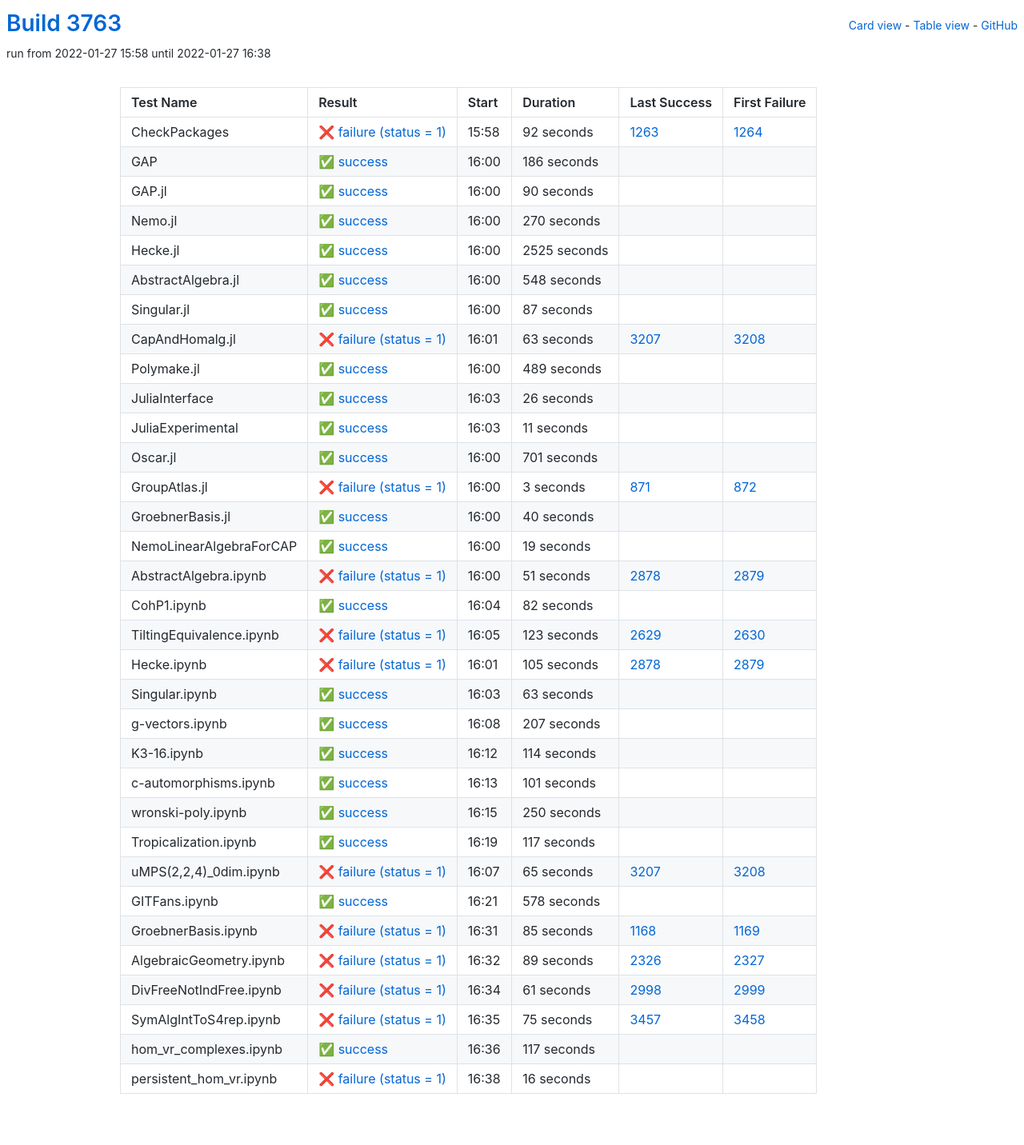
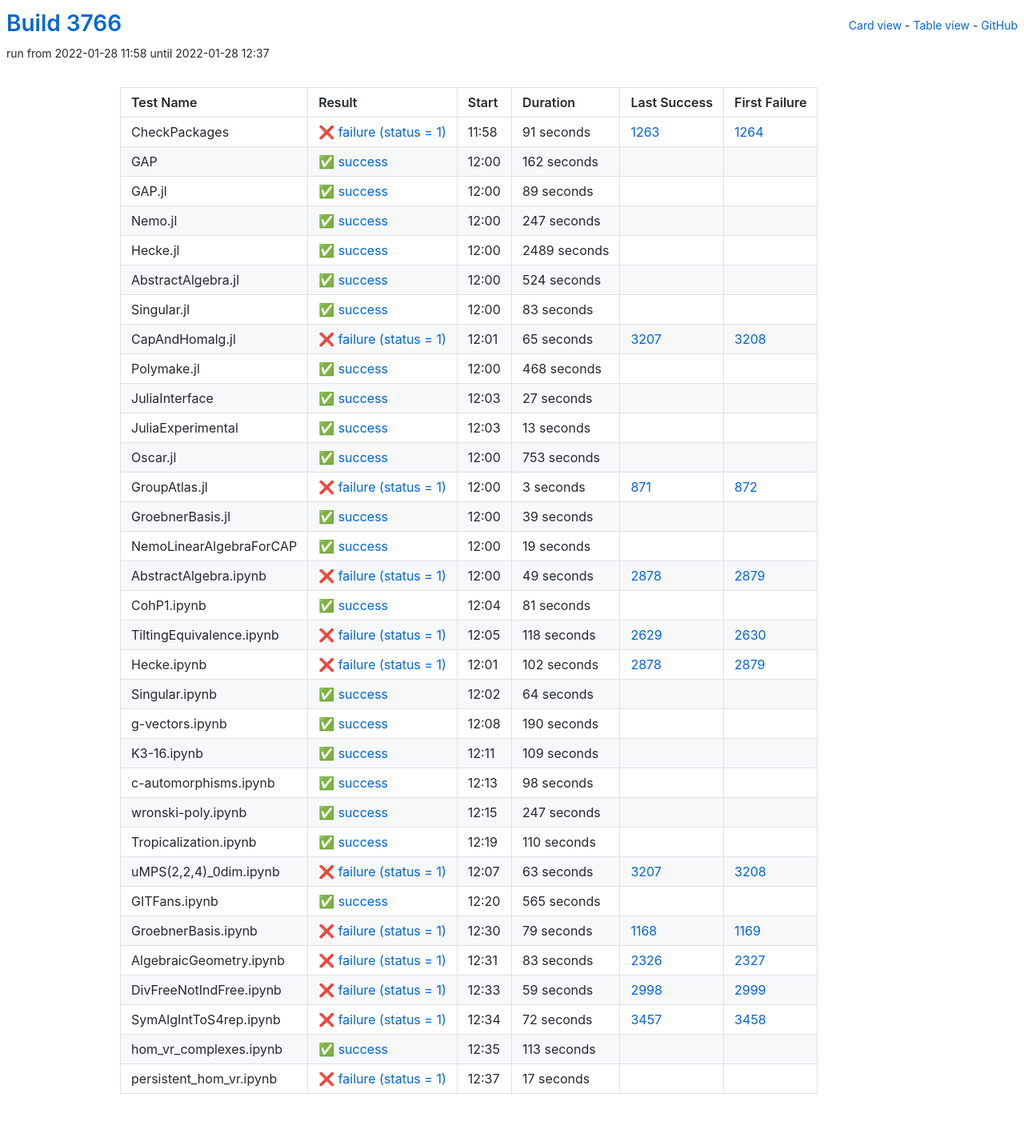
Before and after one commit to oscar-system/oscar-ci-status-stable, a Jekyll site: the page built from table.html, in a window 1280 px wide. Shown: the whole page at 80% size. Built offline with Jekyll 4.4.1, drawn with Linux system fonts in a browser that asks for light colours.

Commit message:
Build #3766

```diff
--- a/_data/ci.yml
+++ b/_data/ci.yml
@@ -1,6 +1,6 @@
 ---
-build: 3763
-build_url: https://oscarci.mathematik.uni-kl.de/job/oscar-stable/3763/
+build: 3766
+build_url: https://oscarci.mathematik.uni-kl.de/job/oscar-stable/3766/
 job: oscar-stable
 organization: oscar-system
 repo: oscar-ci-status-stable
@@ -8,152 +8,152 @@ repourl: https://github.com/oscar-system/oscar-ci-status-stable
 tests:
 - name: CheckPackages
   id: checkpackages
-  log: https://oscarci.mathematik.uni-kl.de/job/oscar-stable/3763/artifact/logs/build-3763/CheckPackages.log
-  start: 2022-01-27 15:58
+  log: https://oscarci.mathematik.uni-kl.de/job/oscar-stable/3766/artifact/logs/build-3766/CheckPackages.log
+  start: 2022-01-28 11:58
   success: false
   exitcode: 1
   status: failure
-  duration: 92
+  duration: 91
   last_success: 1263
   last_success_url: https://oscarci.mathematik.uni-kl.de/job/oscar-stable/1263/
   first_failure: 1264
   first_failure_url: https://oscarci.mathematik.uni-kl.de/job/oscar-stable/1264/
 - name: GAP
   id: gap
-  log: https://oscarci.mathematik.uni-kl.de/job/oscar-stable/3763/artifact/logs/build-3763/GAP.log
-  start: 2022-01-27 16:00
+  log: https://oscarci.mathematik.uni-kl.de/job/oscar-stable/3766/artifact/logs/build-3766/GAP.log
+  start: 2022-01-28 12:00
   success: true
   exitcode: 0
   status: success
-  duration: 186
+  duration: 162
   last_success: false
   last_success_url:
   first_failure: false
   first_failure_url:
 - name: GAP.jl
   id: gap-jl
-  log: https://oscarci.mathematik.uni-kl.de/job/oscar-stable/3763/artifact/logs/build-3763/GAP.jl.log
-  start: 2022-01-27 16:00
+  log: https://oscarci.mathematik.uni-kl.de/job/oscar-stable/3766/artifact/logs/build-3766/GAP.jl.log
+  start: 2022-01-28 12:00
   success: true
   exitcode: 0
   status: success
-  duration: 90
+  duration: 89
   last_success: false
   last_success_url:
   first_failure: false
   first_failure_url:
 - name: Nemo.jl
   id: nemo-jl
-  log: https://oscarci.mathematik.uni-kl.de/job/oscar-stable/3763/artifact/logs/build-3763/Nemo.jl.log
-  start: 2022-01-27 16:00
+  log: https://oscarci.mathematik.uni-kl.de/job/oscar-stable/3766/artifact/logs/build-3766/Nemo.jl.log
+  start: 2022-01-28 12:00
   success: true
   exitcode: 0
   status: success
-  duration: 270
+  duration: 247
   last_success: false
   last_success_url:
   first_failure: false
   first_failure_url:
 - name: Hecke.jl
   id: hecke-jl
-  log: https://oscarci.mathematik.uni-kl.de/job/oscar-stable/3763/artifact/logs/build-3763/Hecke.jl.log
-  start: 2022-01-27 16:00
+  log: https://oscarci.mathematik.uni-kl.de/job/oscar-stable/3766/artifact/logs/build-3766/Hecke.jl.log
+  start: 2022-01-28 12:00
   success: true
   exitcode: 0
   status: success
-  duration: 2525
+  duration: 2489
   last_success: false
   last_success_url:
   first_failure: false
   first_failure_url:
 - name: AbstractAlgebra.jl
   id: abstractalgebra-jl
-  log: https://oscarci.mathematik.uni-kl.de/job/oscar-stable/3763/artifact/logs/build-3763/AbstractAlgebra.jl.log
-  start: 2022-01-27 16:00
+  log: https://oscarci.mathematik.uni-kl.de/job/oscar-stable/3766/artifact/logs/build-3766/AbstractAlgebra.jl.log
+  start: 2022-01-28 12:00
   success: true
   exitcode: 0
   status: success
-  duration: 548
+  duration: 524
   last_success: false
   last_success_url:
   first_failure: false
   first_failure_url:
 - name: Singular.jl
   id: singular-jl
-  log: https://oscarci.mathematik.uni-kl.de/job/oscar-stable/3763/artifact/logs/build-3763/Singular.jl.log
-  start: 2022-01-27 16:00
+  log: https://oscarci.mathematik.uni-kl.de/job/oscar-stable/3766/artifact/logs/build-3766/Singular.jl.log
+  start: 2022-01-28 12:00
   success: true
   exitcode: 0
   status: success
-  duration: 87
+  duration: 83
   last_success: false
   last_success_url:
   first_failure: false
   first_failure_url:
 - name: CapAndHomalg.jl
   id: capandhomalg-jl
-  log: https://oscarci.mathematik.uni-kl.de/job/oscar-stable/3763/artifact/logs/build-3763/CapAndHomalg.jl.log
-  start: 2022-01-27 16:01
+  log: https://oscarci.mathematik.uni-kl.de/job/oscar-stable/3766/artifact/logs/build-3766/CapAndHomalg.jl.log
+  start: 2022-01-28 12:01
   success: false
   exitcode: 1
   status: failure
-  duration: 63
+  duration: 65
   last_success: 3207
   last_success_url: https://oscarci.mathematik.uni-kl.de/job/oscar-stable/3207/
   first_failure: 3208
   first_failure_url: https://oscarci.mathematik.uni-kl.de/job/oscar-stable/3208/
 - name: Polymake.jl
   id: polymake-jl
-  log: https://oscarci.mathematik.uni-kl.de/job/oscar-stable/3763/artifact/logs/build-3763/Polymake.jl.log
-  start: 2022-01-27 16:00
+  log: https://oscarci.mathematik.uni-kl.de/job/oscar-stable/3766/artifact/logs/build-3766/Polymake.jl.log
+  start: 2022-01-28 12:00
   success: true
   exitcode: 0
   status: success
-  duration: 489
+  duration: 468
   last_success: false
   last_success_url:
   first_failure: false
   first_failure_url:
 - name: JuliaInterface
   id: juliainterface
-  log: https://oscarci.mathematik.uni-kl.de/job/oscar-stable/3763/artifact/logs/build-3763/JuliaInterface.log
-  start: 2022-01-27 16:03
+  log: https://oscarci.mathematik.uni-kl.de/job/oscar-stable/3766/artifact/logs/build-3766/JuliaInterface.log
+  start: 2022-01-28 12:03
   success: true
   exitcode: 0
   status: success
-  duration: 26
+  duration: 27
   last_success: false
   last_success_url:
   first_failure: false
   first_failure_url:
 - name: JuliaExperimental
   id: juliaexperimental
-  log: https://oscarci.mathematik.uni-kl.de/job/oscar-stable/3763/artifact/logs/build-3763/JuliaExperimental.log
-  start: 2022-01-27 16:03
+  log: https://oscarci.mathematik.uni-kl.de/job/oscar-stable/3766/artifact/logs/build-3766/JuliaExperimental.log
+  start: 2022-01-28 12:03
   success: true
   exitcode: 0
   status: success
-  duration: 11
+  duration: 13
   last_success: false
   last_success_url:
   first_failure: false
   first_failure_url:
 - name: Oscar.jl
   id: oscar-jl
-  log: https://oscarci.mathematik.uni-kl.de/job/oscar-stable/3763/artifact/logs/build-3763/Oscar.jl.log
-  start: 2022-01-27 16:00
+  log: https://oscarci.mathematik.uni-kl.de/job/oscar-stable/3766/artifact/logs/build-3766/Oscar.jl.log
+  start: 2022-01-28 12:00
   success: true
   exitcode: 0
   status: success
-  duration: 701
+  duration: 753
   last_success: false
   last_success_url:
   first_failure: false
   first_failure_url:
 - name: GroupAtlas.jl
   id: groupatlas-jl
-  log: https://oscarci.mathematik.uni-kl.de/job/oscar-stable/3763/artifact/logs/build-3763/GroupAtlas.jl.log
-  start: 2022-01-27 16:00
+  log: https://oscarci.mathematik.uni-kl.de/job/oscar-stable/3766/artifact/logs/build-3766/GroupAtlas.jl.log
+  start: 2022-01-28 12:00
   success: false
   exitcode: 1
   status: failure
@@ -164,20 +164,20 @@ tests:
   first_failure_url: https://oscarci.mathematik.uni-kl.de/job/oscar-stable/872/
 - name: GroebnerBasis.jl
   id: groebnerbasis-jl
-  log: https://oscarci.mathematik.uni-kl.de/job/oscar-stable/3763/artifact/logs/build-3763/GroebnerBasis.jl.log
-  start: 2022-01-27 16:00
+  log: https://oscarci.mathematik.uni-kl.de/job/oscar-stable/3766/artifact/logs/build-3766/GroebnerBasis.jl.log
+  start: 2022-01-28 12:00
   success: true
   exitcode: 0
   status: success
-  duration: 40
+  duration: 39
   last_success: false
   last_success_url:
   first_failure: false
   first_failure_url:
 - name: NemoLinearAlgebraForCAP
   id: nemolinearalgebraforcap
-  log: https://oscarci.mathematik.uni-kl.de/job/oscar-stable/3763/artifact/logs/build-3763/NemoLinearAlgebraForCAP.log
-  start: 2022-01-27 16:00
+  log: https://oscarci.mathematik.uni-kl.de/job/oscar-stable/3766/artifact/logs/build-3766/NemoLinearAlgebraForCAP.log
+  start: 2022-01-28 12:00
   success: true
   exitcode: 0
   status: success
@@ -188,216 +188,216 @@ tests:
   first_failure_url:
 - name: AbstractAlgebra.ipynb
   id: abstractalgebra-ipynb
-  log: https://oscarci.mathematik.uni-kl.de/job/oscar-stable/3763/artifact/logs/build-3763/AbstractAlgebra.ipynb.log
-  start: 2022-01-27 16:00
+  log: https://oscarci.mathematik.uni-kl.de/job/oscar-stable/3766/artifact/logs/build-3766/AbstractAlgebra.ipynb.log
+  start: 2022-01-28 12:00
   success: false
   exitcode: 1
   status: failure
-  duration: 51
+  duration: 49
   last_success: 2878
   last_success_url: https://oscarci.mathematik.uni-kl.de/job/oscar-stable/2878/
   first_failure: 2879
   first_failure_url: https://oscarci.mathematik.uni-kl.de/job/oscar-stable/2879/
 - name: CohP1.ipynb
   id: cohp1-ipynb
-  log: https://oscarci.mathematik.uni-kl.de/job/oscar-stable/3763/artifact/logs/build-3763/CohP1.ipynb.log
-  start: 2022-01-27 16:04
+  log: https://oscarci.mathematik.uni-kl.de/job/oscar-stable/3766/artifact/logs/build-3766/CohP1.ipynb.log
+  start: 2022-01-28 12:04
   success: true
   exitcode: 0
   status: success
-  duration: 82
+  duration: 81
   last_success: false
   last_success_url:
   first_failure: false
   first_failure_url:
 - name: TiltingEquivalence.ipynb
   id: tiltingequivalence-ipynb
-  log: https://oscarci.mathematik.uni-kl.de/job/oscar-stable/3763/artifact/logs/build-3763/TiltingEquivalence.ipynb.log
-  start: 2022-01-27 16:05
+  log: https://oscarci.mathematik.uni-kl.de/job/oscar-stable/3766/artifact/logs/build-3766/TiltingEquivalence.ipynb.log
+  start: 2022-01-28 12:05
   success: false
   exitcode: 1
   status: failure
-  duration: 123
+  duration: 118
   last_success: 2629
   last_success_url: https://oscarci.mathematik.uni-kl.de/job/oscar-stable/2629/
   first_failure: 2630
   first_failure_url: https://oscarci.mathematik.uni-kl.de/job/oscar-stable/2630/
 - name: Hecke.ipynb
   id: hecke-ipynb
-  log: https://oscarci.mathematik.uni-kl.de/job/oscar-stable/3763/artifact/logs/build-3763/Hecke.ipynb.log
-  start: 2022-01-27 16:01
+  log: https://oscarci.mathematik.uni-kl.de/job/oscar-stable/3766/artifact/logs/build-3766/Hecke.ipynb.log
+  start: 2022-01-28 12:01
   success: false
   exitcode: 1
   status: failure
-  duration: 105
+  duration: 102
   last_success: 2878
   last_success_url: https://oscarci.mathematik.uni-kl.de/job/oscar-stable/2878/
   first_failure: 2879
   first_failure_url: https://oscarci.mathematik.uni-kl.de/job/oscar-stable/2879/
 - name: Singular.ipynb
   id: singular-ipynb
-  log: https://oscarci.mathematik.uni-kl.de/job/oscar-stable/3763/artifact/logs/build-3763/Singular.ipynb.log
-  start: 2022-01-27 16:03
+  log: https://oscarci.mathematik.uni-kl.de/job/oscar-stable/3766/artifact/logs/build-3766/Singular.ipynb.log
+  start: 2022-01-28 12:02
   success: true
   exitcode: 0
   status: success
-  duration: 63
+  duration: 64
   last_success: false
   last_success_url:
   first_failure: false
   first_failure_url:
 - name: g-vectors.ipynb
   id: g-vectors-ipynb
-  log: https://oscarci.mathematik.uni-kl.de/job/oscar-stable/3763/artifact/logs/build-3763/g-vectors.ipynb.log
-  start: 2022-01-27 16:08
+  log: https://oscarci.mathematik.uni-kl.de/job/oscar-stable/3766/artifact/logs/build-3766/g-vectors.ipynb.log
+  start: 2022-01-28 12:08
   success: true
   exitcode: 0
   status: success
-  duration: 207
+  duration: 190
   last_success: false
   last_success_url:
   first_failure: false
   first_failure_url:
 - name: K3-16.ipynb
   id: k3-16-ipynb
-  log: https://oscarci.mathematik.uni-kl.de/job/oscar-stable/3763/artifact/logs/build-3763/K3-16.ipynb.log
-  start: 2022-01-27 16:12
+  log: https://oscarci.mathematik.uni-kl.de/job/oscar-stable/3766/artifact/logs/build-3766/K3-16.ipynb.log
+  start: 2022-01-28 12:11
   success: true
   exitcode: 0
   status: success
-  duration: 114
+  duration: 109
   last_success: false
   last_success_url:
   first_failure: false
   first_failure_url:
 - name: c-automorphisms.ipynb
   id: c-automorphisms-ipynb
-  log: https://oscarci.mathematik.uni-kl.de/job/oscar-stable/3763/artifact/logs/build-3763/c-automorphisms.ipynb.log
-  start: 2022-01-27 16:13
+  log: https://oscarci.mathematik.uni-kl.de/job/oscar-stable/3766/artifact/logs/build-3766/c-automorphisms.ipynb.log
+  start: 2022-01-28 12:13
   success: true
   exitcode: 0
   status: success
-  duration: 101
+  duration: 98
   last_success: false
   last_success_url:
   first_failure: false
   first_failure_url:
 - name: wronski-poly.ipynb
   id: wronski-poly-ipynb
-  log: https://oscarci.mathematik.uni-kl.de/job/oscar-stable/3763/artifact/logs/build-3763/wronski-poly.ipynb.log
-  start: 2022-01-27 16:15
+  log: https://oscarci.mathematik.uni-kl.de/job/oscar-stable/3766/artifact/logs/build-3766/wronski-poly.ipynb.log
+  start: 2022-01-28 12:15
   success: true
   exitcode: 0
   status: success
-  duration: 250
+  duration: 247
   last_success: false
   last_success_url:
   first_failure: false
   first_failure_url:
 - name: Tropicalization.ipynb
   id: tropicalization-ipynb
-  log: https://oscarci.mathematik.uni-kl.de/job/oscar-stable/3763/artifact/logs/build-3763/Tropicalization.ipynb.log
-  start: 2022-01-27 16:19
+  log: https://oscarci.mathematik.uni-kl.de/job/oscar-stable/3766/artifact/logs/build-3766/Tropicalization.ipynb.log
+  start: 2022-01-28 12:19
   success: true
   exitcode: 0
   status: success
-  duration: 117
+  duration: 110
   last_success: false
   last_success_url:
   first_failure: false
   first_failure_url:
 - name: uMPS(2,2,4)_0dim.ipynb
   id: umps-2-2-4-0dim-ipynb
-  log: https://oscarci.mathematik.uni-kl.de/job/oscar-stable/3763/artifact/logs/build-3763/uMPS-2-2-4-_0dim.ipynb.log
-  start: 2022-01-27 16:07
+  log: https://oscarci.mathematik.uni-kl.de/job/oscar-stable/3766/artifact/logs/build-3766/uMPS-2-2-4-_0dim.ipynb.log
+  start: 2022-01-28 12:07
   success: false
   exitcode: 1
   status: failure
-  duration: 65
+  duration: 63
   last_success: 3207
   last_success_url: https://oscarci.mathematik.uni-kl.de/job/oscar-stable/3207/
   first_failure: 3208
   first_failure_url: https://oscarci.mathematik.uni-kl.de/job/oscar-stable/3208/
 - name: GITFans.ipynb
   id: gitfans-ipynb
-  log: https://oscarci.mathematik.uni-kl.de/job/oscar-stable/3763/artifact/logs/build-3763/GITFans.ipynb.log
-  start: 2022-01-27 16:21
+  log: https://oscarci.mathematik.uni-kl.de/job/oscar-stable/3766/artifact/logs/build-3766/GITFans.ipynb.log
+  start: 2022-01-28 12:20
   success: true
   exitcode: 0
   status: success
-  duration: 578
+  duration: 565
   last_success: false
   last_success_url:
   first_failure: false
   first_failure_url:
 - name: GroebnerBasis.ipynb
   id: groebnerbasis-ipynb
-  log: https://oscarci.mathematik.uni-kl.de/job/oscar-stable/3763/artifact/logs/build-3763/GroebnerBasis.ipynb.log
-  start: 2022-01-27 16:31
+  log: https://oscarci.mathematik.uni-kl.de/job/oscar-stable/3766/artifact/logs/build-3766/GroebnerBasis.ipynb.log
+  start: 2022-01-28 12:30
   success: false
   exitcode: 1
   status: failure
-  duration: 85
+  duration: 79
   last_success: 1168
   last_success_url: https://oscarci.mathematik.uni-kl.de/job/oscar-stable/1168/
   first_failure: 1169
   first_failure_url: https://oscarci.mathematik.uni-kl.de/job/oscar-stable/1169/
 - name: AlgebraicGeometry.ipynb
   id: algebraicgeometry-ipynb
-  log: https://oscarci.mathematik.uni-kl.de/job/oscar-stable/3763/artifact/logs/build-3763/AlgebraicGeometry.ipynb.log
-  start: 2022-01-27 16:32
+  log: https://oscarci.mathematik.uni-kl.de/job/oscar-stable/3766/artifact/logs/build-3766/AlgebraicGeometry.ipynb.log
+  start: 2022-01-28 12:31
   success: false
   exitcode: 1
   status: failure
-  duration: 89
+  duration: 83
   last_success: 2326
   last_success_url: https://oscarci.mathematik.uni-kl.de/job/oscar-stable/2326/
   first_failure: 2327
   first_failure_url: https://oscarci.mathematik.uni-kl.de/job/oscar-stable/2327/
 - name: DivFreeNotIndFree.ipynb
   id: divfreenotindfree-ipynb
-  log: https://oscarci.mathematik.uni-kl.de/job/oscar-stable/3763/artifact/logs/build-3763/DivFreeNotIndFree.ipynb.log
-  start: 2022-01-27 16:34
+  log: https://oscarci.mathematik.uni-kl.de/job/oscar-stable/3766/artifact/logs/build-3766/DivFreeNotIndFree.ipynb.log
+  start: 2022-01-28 12:33
   success: false
   exitcode: 1
   status: failure
-  duration: 61
+  duration: 59
   last_success: 2998
   last_success_url: https://oscarci.mathematik.uni-kl.de/job/oscar-stable/2998/
   first_failure: 2999
   first_failure_url: https://oscarci.mathematik.uni-kl.de/job/oscar-stable/2999/
 - name: SymAlgIntToS4rep.ipynb
   id: symalginttos4rep-ipynb
-  log: https://oscarci.mathematik.uni-kl.de/job/oscar-stable/3763/artifact/logs/build-3763/SymAlgIntToS4rep.ipynb.log
-  start: 2022-01-27 16:35
+  log: https://oscarci.mathematik.uni-kl.de/job/oscar-stable/3766/artifact/logs/build-3766/SymAlgIntToS4rep.ipynb.log
+  start: 2022-01-28 12:34
   success: false
   exitcode: 1
   status: failure
-  duration: 75
+  duration: 72
   last_success: 3457
   last_success_url: https://oscarci.mathematik.uni-kl.de/job/oscar-stable/3457/
   first_failure: 3458
   first_failure_url: https://oscarci.mathematik.uni-kl.de/job/oscar-stable/3458/
 - name: hom_vr_complexes.ipynb
   id: hom-vr-complexes-ipynb
-  log: https://oscarci.mathematik.uni-kl.de/job/oscar-stable/3763/artifact/logs/build-3763/hom_vr_complexes.ipynb.log
-  start: 2022-01-27 16:36
+  log: https://oscarci.mathematik.uni-kl.de/job/oscar-stable/3766/artifact/logs/build-3766/hom_vr_complexes.ipynb.log
+  start: 2022-01-28 12:35
   success: true
   exitcode: 0
   status: success
-  duration: 117
+  duration: 113
   last_success: false
   last_success_url:
   first_failure: false
   first_failure_url:
 - name: persistent_hom_vr.ipynb
   id: persistent-hom-vr-ipynb
-  log: https://oscarci.mathematik.uni-kl.de/job/oscar-stable/3763/artifact/logs/build-3763/persistent_hom_vr.ipynb.log
-  start: 2022-01-27 16:38
+  log: https://oscarci.mathematik.uni-kl.de/job/oscar-stable/3766/artifact/logs/build-3766/persistent_hom_vr.ipynb.log
+  start: 2022-01-28 12:37
   success: false
   exitcode: 1
   status: failure
-  duration: 16
+  duration: 17
   last_success: false
   last_success_url:
   first_failure: false
```
Also changed, not shown: README.md.
